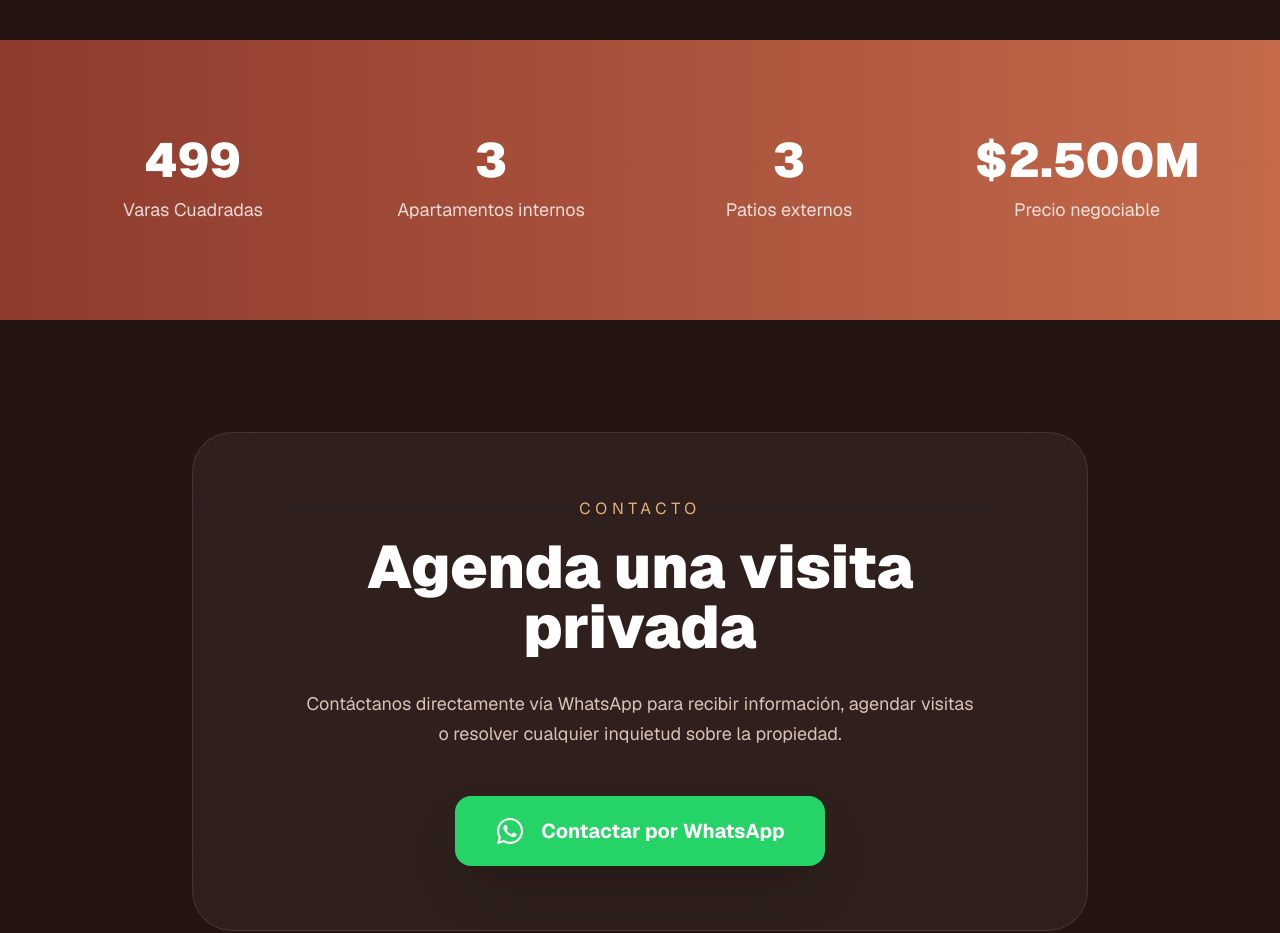
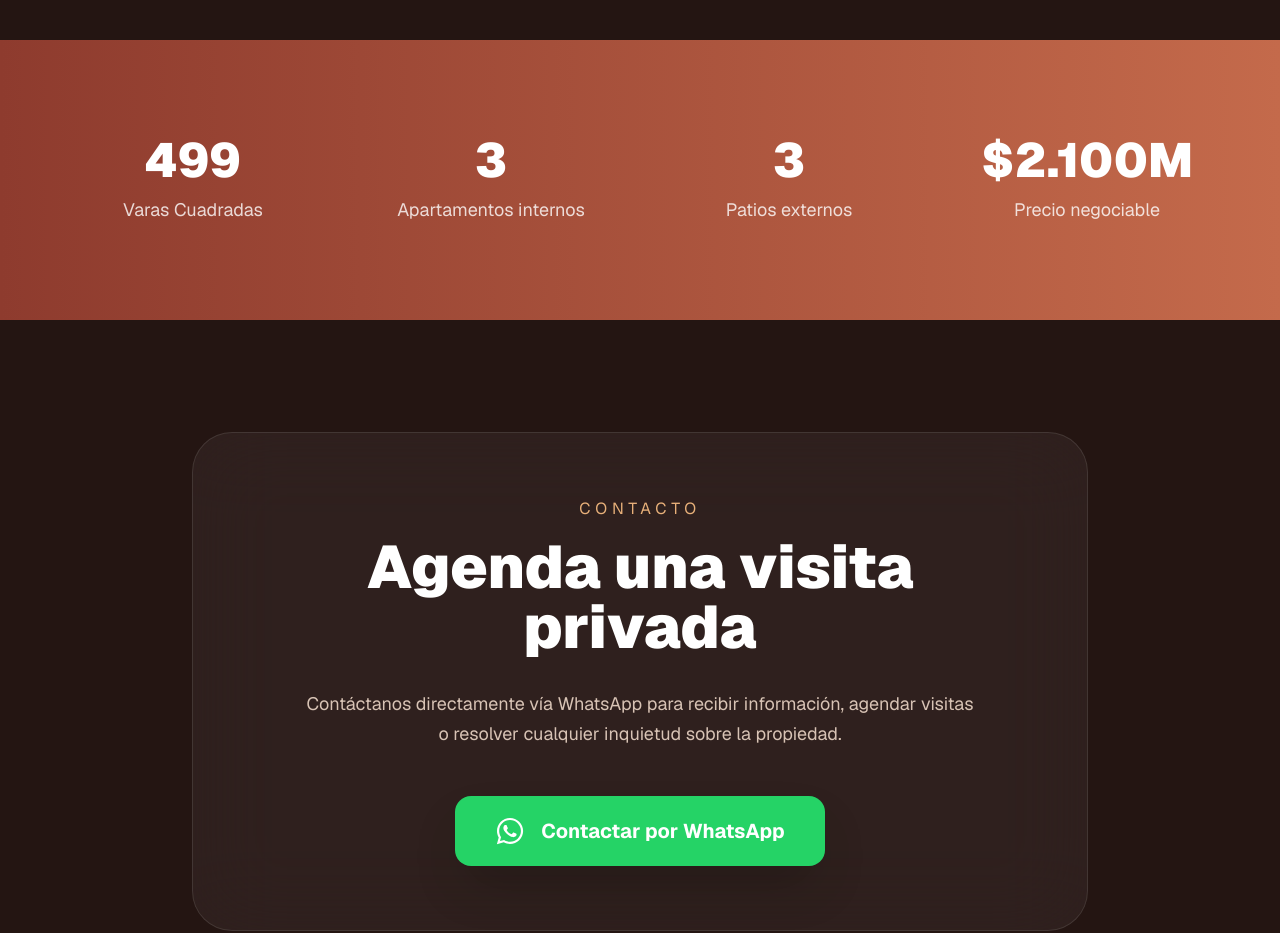
Before and after one commit to CristianCaden4/casa-santa-teresita, a Next.js app: page / in a window 1280 px wide. Shown: the part 8220-9153 px from the top of the page. Built offline with nearby package versions, Linux system fonts and the light colour scheme.

Commit message:
Actualización de precio

```diff
--- a/app/page.tsx
+++ b/app/page.tsx
@@ -553,7 +553,7 @@ const gallery = [
           </div>
 
           <div>
-            <h3 className="text-5xl font-black mb-3">$2.500M</h3>
+            <h3 className="text-5xl font-black mb-3">$2.100M</h3>
             <p className="text-lg text-white/80">Precio negociable</p>
           </div>
 
```
